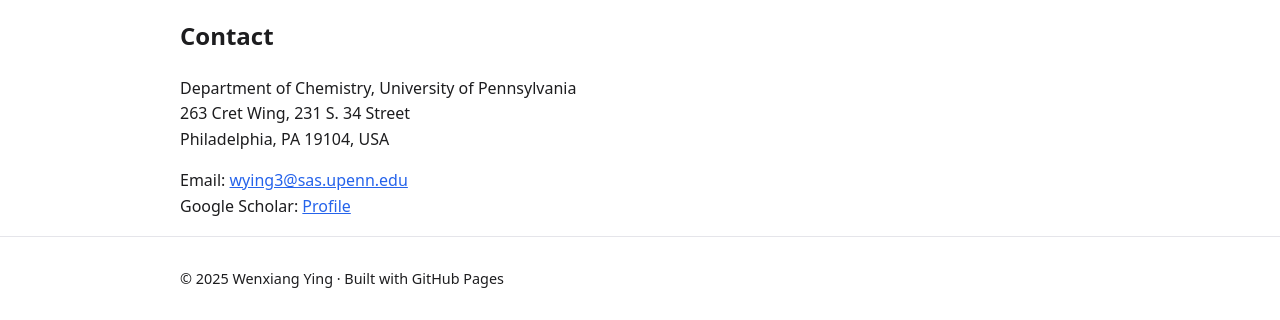
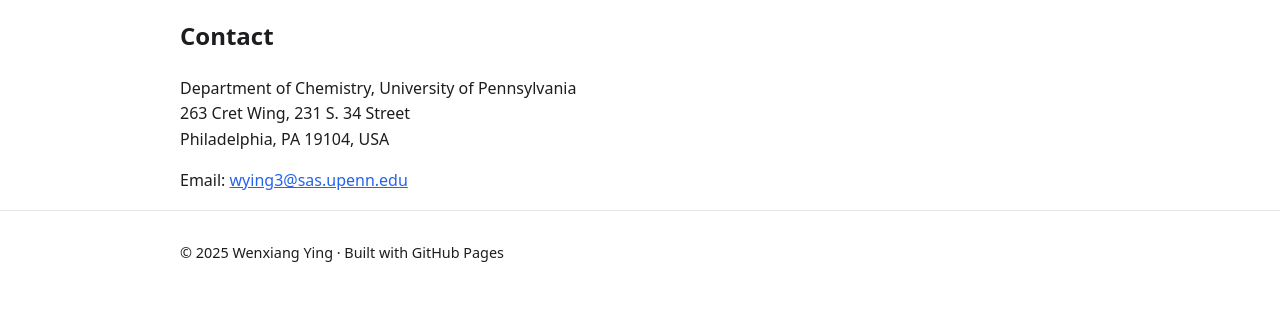
Before and after one commit to Okita0512/Okita0512.github.io, a plain HTML site: page index.html in a window 1280 px wide. Shown: the part 484-804 px from the top of the page. Drawn offline with Linux system fonts and the light colour scheme.

Commit message:
Update index.html

```diff
--- a/index.html
+++ b/index.html
@@ -162,10 +162,6 @@
         <p>
             Email:
             <a href="mailto:wying3@sas.upenn.edu">wying3@sas.upenn.edu</a><br />
-            Google Scholar:
-            <a href="https://scholar.google.com/citations?user=vXP8ZZUAAAAJ"
-               target="_blank" rel="noopener">
-                Profile
             </a>
         </p>
     </section>
```
